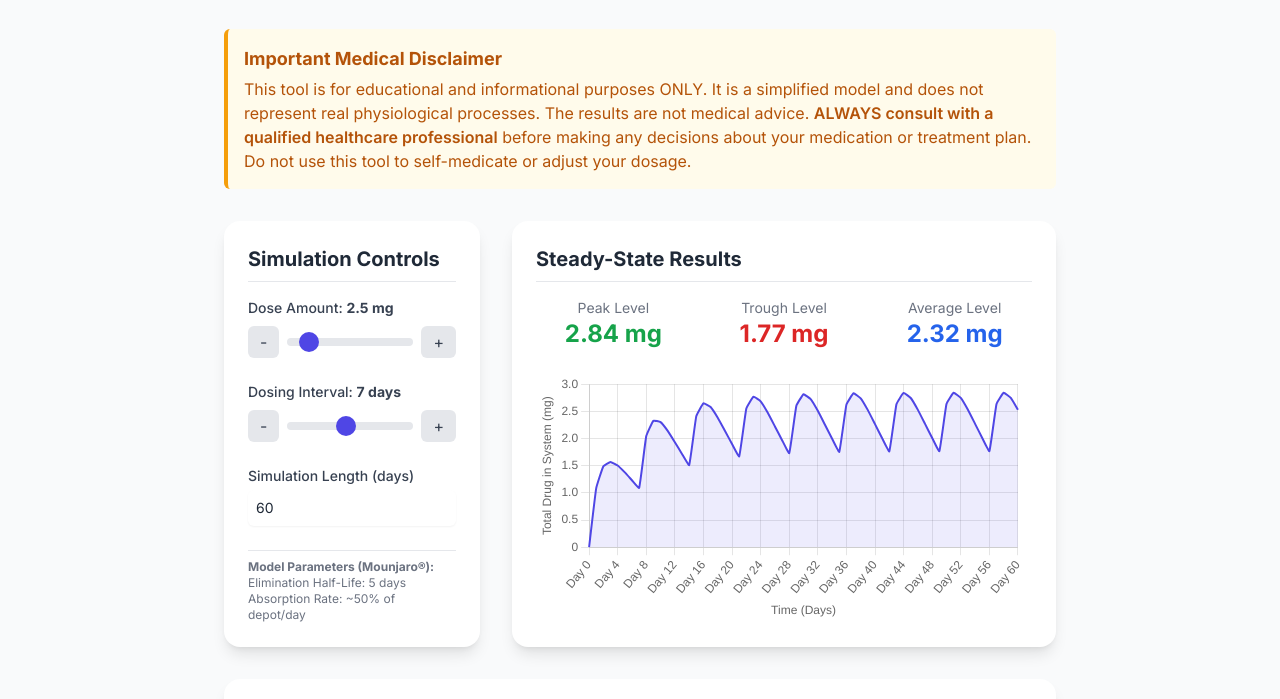
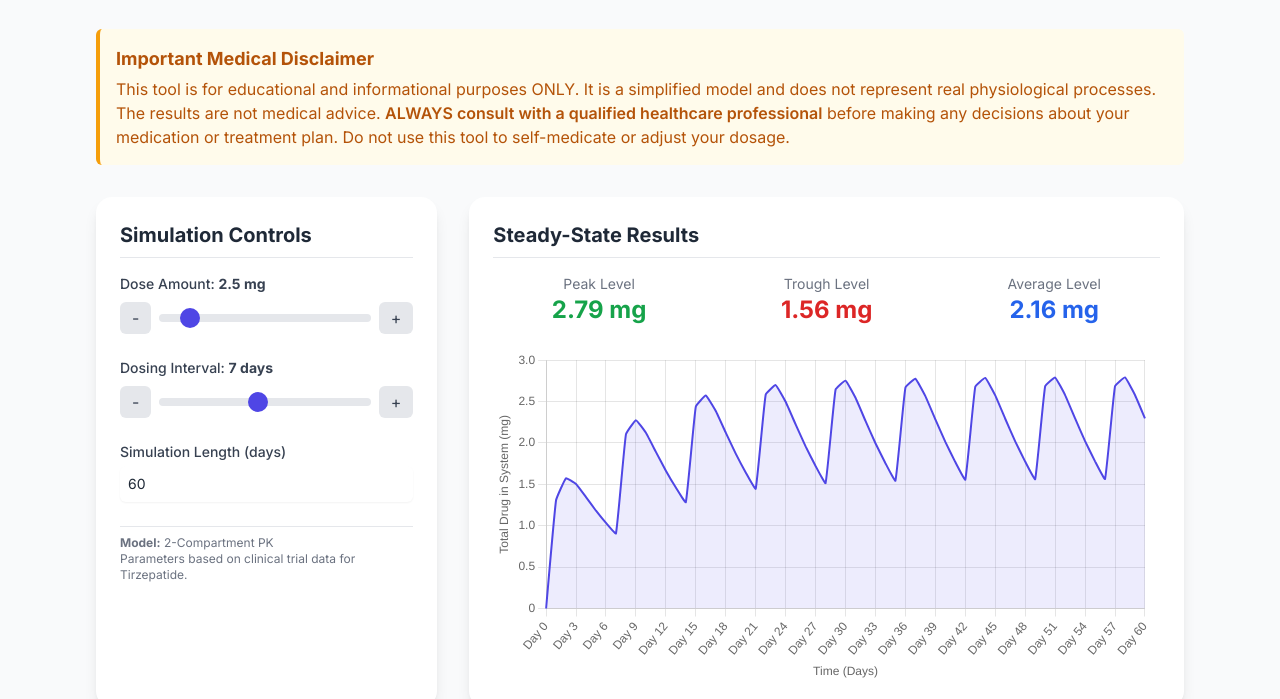
Before and after one commit to angryowlltd/mounjaro-steady-state-calculator, a plain HTML site: page index.html in a window 1280 px wide. Shown: the part 107-806 px from the top of the page. Drawn offline with nearby package versions, Linux system fonts and the light colour scheme.

Commit message:
Update to use a two-compartment pharmacokinetic model

```diff
--- a/index.html
+++ b/index.html
@@ -60,7 +60,7 @@
 </head>
 <body class="bg-gray-50 text-gray-800">
 
-    <div class="container mx-auto p-4 md:p-8 max-w-4xl">
+    <div class="container mx-auto p-4 md:p-8 max-w-6xl">
 
         <header class="text-center mb-8">
             <h1 class="text-3xl md:text-4xl font-bold text-gray-900">Mounjaro® Dosing Steady-State Calculator</h1>
@@ -125,9 +125,8 @@
                         <input type="number" id="simulation-days" value="60" step="1" min="30" class="mt-1 block w-full rounded-md border-gray-300 shadow-sm focus:border-indigo-500 focus:ring-indigo-500 sm:text-sm p-2">
                     </div>
                     <div class="text-xs text-gray-500 pt-2 border-t">
-                        <p><strong>Model Parameters (Mounjaro®):</strong></p>
-                        <p>Elimination Half-Life: 5 days</p>
-                        <p>Absorption Rate: ~50% of depot/day</p>
+                        <p><strong>Model:</strong> 2-Compartment PK</p>
+                        <p>Parameters based on clinical trial data for Tirzepatide.</p>
                     </div>
                 </div>
             </div>
@@ -152,19 +151,17 @@
             <div class="bg-white p-6 rounded-2xl shadow-lg">
                 <h2 class="text-2xl font-bold mb-4 text-gray-800">How the Calculation Works</h2>
                 <div class="space-y-4 text-gray-700">
-                    <p>This tool uses a simplified pharmacokinetic model that runs a day-by-day simulation. It tracks two main things: the amount of Mounjaro® at the injection site (the "depot") and the amount of drug active in your body (the "system").</p>
-                    <p>Every day, the simulation performs these steps in order:</p>
+                    <p>This tool uses an advanced **two-compartment pharmacokinetic model** based on published clinical data for Tirzepatide (Urva, et al., 2023). The simulation runs on an hourly basis to provide a more accurate curve.</p>
+                    <p>The model tracks the drug in three distinct "compartments":</p>
                     <ol class="list-decimal list-inside space-y-2">
-                        <li><strong>Dosing:</strong> If it's a scheduled dosing day, the full dose amount is added to the depot at the injection site.</li>
-                        <li><strong>Absorption:</strong> A fixed percentage of the drug in the depot is moved into the system. This creates a smoother, more realistic absorption curve instead of an instant spike.</li>
-                        <li><strong>Elimination:</strong> A portion of the drug in the system is eliminated, based on the drug's half-life.</li>
+                        <li><strong>Depot Compartment:</strong> After a subcutaneous injection, the drug sits in a "depot" under the skin.</li>
+                        <li><strong>Central Compartment:</strong> The drug is gradually absorbed from the depot into the central compartment, which represents the blood plasma and highly perfused organs.</li>
+                        <li><strong>Peripheral Compartment:</strong> From the blood, the drug distributes into the peripheral compartment, representing other body tissues. It can also move back from the tissues into the blood.</li>
                     </ol>
+                    <p>Drug elimination (clearance) only occurs from the central (blood) compartment. This more complex model provides a more realistic simulation of drug absorption, distribution, and elimination compared to a simple half-life model.</p>
                     <h3 class="text-lg font-semibold pt-2">Key Assumptions</h3>
-                    <p>To keep the model simple, several assumptions are made:</p>
                     <ul class="list-disc list-inside space-y-2">
-                        <li><strong>Fixed Half-Life:</strong> The elimination half-life is fixed at 5 days, based on clinical data for Mounjaro® (Tirzepatide).</li>
-                        <li><strong>Fixed Absorption Rate:</strong> The model assumes about 50% of the drug at the injection site is absorbed each day. This is an estimate designed to mimic a peak concentration a few days after injection.</li>
-                        <li><strong>One-Compartment Model:</strong> The calculator treats the body as a single, simple system. It doesn't account for how the drug is distributed to different tissues or organs.</li>
+                        <li><strong>Population Data:</strong> The model uses average pharmacokinetic parameters (absorption rate, clearance, compartment volumes) from the published study.</li>
                         <li><strong>No Individual Variation:</strong> The simulation does not account for individual factors like body weight, metabolism, or organ function, which can all affect drug levels in the real world.</li>
                     </ul>
                 </div>
@@ -198,48 +195,72 @@
         function runSimulation() {
             // Get inputs from controls
             const doseAmount = parseFloat(doseAmountSlider.value);
-            const doseInterval = parseInt(doseIntervalSlider.value);
+            const doseIntervalDays = parseInt(doseIntervalSlider.value);
             const simulationDays = parseInt(simulationDaysInput.value);
 
-            // --- Hard-coded Pharmacokinetic Parameters ---
-            const eliminationHalfLife = 5; // days
-            const dailyAbsorptionFraction = 0.5; // 50% of the remaining drug at the injection site is absorbed each day
+            // --- Two-Compartment Model Parameters for Tirzepatide ---
+            // Source: Urva, S., O'Farrell, C., et al. (2023). Population pharmacokinetics of the GIP/GLP‐1 receptor agonist tirzepatide.
+            // CPT: Pharmacometrics & Systems Pharmacology, 12(6), 835-846. DOI: 10.1002/psp4.13099
+            const ka = 0.0374; // Absorption rate constant (per hour)
+            const CL = 0.0636; // Apparent clearance (L/hour)
+            const Vc = 5.77;   // Apparent volume of central compartment (L)
+            const Q = 0.0475;  // Apparent inter-compartmental clearance (L/hour)
+            const Vp = 3.95;   // Apparent volume of peripheral compartment (L)
 
             // Validate inputs
-            if (isNaN(doseAmount) || isNaN(doseInterval) || isNaN(simulationDays) || doseAmount <= 0 || doseInterval <= 0 || simulationDays <= 0) {
+            if (isNaN(doseAmount) || isNaN(doseIntervalDays) || isNaN(simulationDays) || doseAmount <= 0 || doseIntervalDays <= 0 || simulationDays <= 0) {
                 return;
             }
 
-            const dailyDecayFactor = Math.pow(0.5, 1 / eliminationHalfLife);
+            let depotMass = 0;      // mg
+            let centralMass = 0;    // mg
+            let peripheralMass = 0; // mg
 
-            let depotMass = 0;
-            let systemMass = 0;
+            const totalHours = simulationDays * 24;
+            const doseIntervalHours = doseIntervalDays * 24;
 
-            const systemMassData = [];
+            const dailySystemMassData = [];
             const labels = [];
 
-            // --- Simulation Loop ---
-            for (let day = 0; day <= simulationDays; day++) {
-                labels.push(`Day ${day}`);
-                systemMassData.push(systemMass);
+            // --- Hourly Simulation Loop ---
+            for (let hour = 0; hour <= totalHours; hour++) {
+                // On the first hour of a day, record the data for the chart
+                if (hour % 24 === 0) {
+                    labels.push(`Day ${hour / 24}`);
+                    dailySystemMassData.push(centralMass + peripheralMass);
+                }
 
-                if (day % doseInterval === 0) {
+                // Add new dose to the depot on dosing hours
+                if (hour > 0 && hour % doseIntervalHours === 0) {
+                    depotMass += doseAmount;
+                }
+                 if (hour === 0) { // First dose
                     depotMass += doseAmount;
                 }
 
-                const absorbedAmount = depotMass * dailyAbsorptionFraction;
-                depotMass -= absorbedAmount;
-                systemMass += absorbedAmount;
+                // Calculate mass transfer for this hour
+                const absorptionAmount = depotMass * ka;
+                const eliminationAmount = (centralMass / Vc) * CL;
+                const transferToPeripheral = (centralMass / Vc) * Q;
+                const transferToCentral = (peripheralMass / Vp) * Q;
 
-                systemMass *= dailyDecayFactor;
+                // Update compartment masses
+                depotMass -= absorptionAmount;
+                centralMass += absorptionAmount - eliminationAmount - transferToPeripheral + transferToCentral;
+                peripheralMass += transferToPeripheral - transferToCentral;
+
+                // Ensure masses don't go below zero due to floating point math
+                if (depotMass < 0) depotMass = 0;
+                if (centralMass < 0) centralMass = 0;
+                if (peripheralMass < 0) peripheralMass = 0;
             }
 
-            // --- Calculate Steady-State Metrics ---
-            const lastDoseDay = Math.floor((simulationDays - 1) / doseInterval) * doseInterval;
+            // --- Calculate Steady-State Metrics from daily data ---
+            const lastDoseDay = Math.floor((simulationDays - 1) / doseIntervalDays) * doseIntervalDays;
 
-            if (lastDoseDay > doseInterval) {
-                const steadyStateStartIndex = lastDoseDay - doseInterval;
-                const lastFullCycleData = systemMassData.slice(steadyStateStartIndex, lastDoseDay + 1);
+            if (lastDoseDay > doseIntervalDays) {
+                const steadyStateStartIndex = lastDoseDay - doseIntervalDays;
+                const lastFullCycleData = dailySystemMassData.slice(steadyStateStartIndex, lastDoseDay + 1);
 
                 const peak = Math.max(...lastFullCycleData);
                 const trough = Math.min(...lastFullCycleData);
@@ -250,7 +271,7 @@
                  updateResults(0, 0, 0);
             }
 
-            updateChart(labels, systemMassData);
+            updateChart(labels, dailySystemMassData);
         }
 
         // --- Update UI Elements ---
@@ -318,15 +339,23 @@
             doseIntervalValueEl.textContent = `${doseIntervalSlider.value} days`;
         }
 
-        // --- Event Listeners ---
+        // --- Event Listeners and Persistence ---
         function handleSliderChange() {
             updateSliderLabels();
+            // Save to session storage
+            sessionStorage.setItem('mounjaroDose', doseAmountSlider.value);
+            sessionStorage.setItem('mounjaroInterval', doseIntervalSlider.value);
             runSimulation();
+        }
+
+        function handleInputChange() {
+             sessionStorage.setItem('mounjaroSimDays', simulationDaysInput.value);
+             runSimulation();
         }
 
         doseAmountSlider.addEventListener('input', handleSliderChange);
         doseIntervalSlider.addEventListener('input', handleSliderChange);
-        simulationDaysInput.addEventListener('change', runSimulation);
+        simulationDaysInput.addEventListener('change', handleInputChange);
 
         doseIncBtn.addEventListener('click', () => {
             doseAmountSlider.stepUp();
@@ -347,6 +376,21 @@
 
         // --- Initial Setup ---
         window.onload = () => {
+            // Load values from session storage if they exist
+            const storedDose = sessionStorage.getItem('mounjaroDose');
+            const storedInterval = sessionStorage.getItem('mounjaroInterval');
+            const storedSimDays = sessionStorage.getItem('mounjaroSimDays');
+
+            if (storedDose) {
+                doseAmountSlider.value = storedDose;
+            }
+            if (storedInterval) {
+                doseIntervalSlider.value = storedInterval;
+            }
+            if (storedSimDays) {
+                simulationDaysInput.value = storedSimDays;
+            }
+
             updateSliderLabels();
             runSimulation();
         };
```
